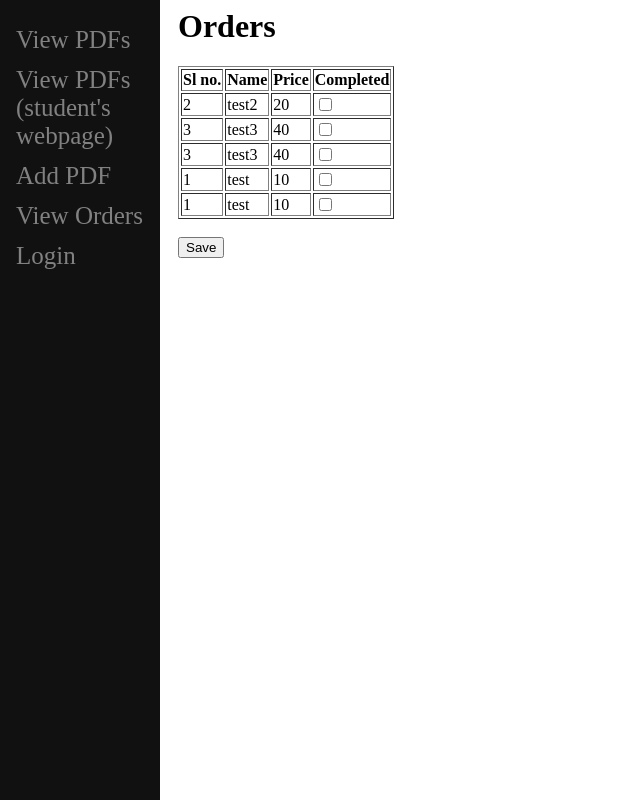
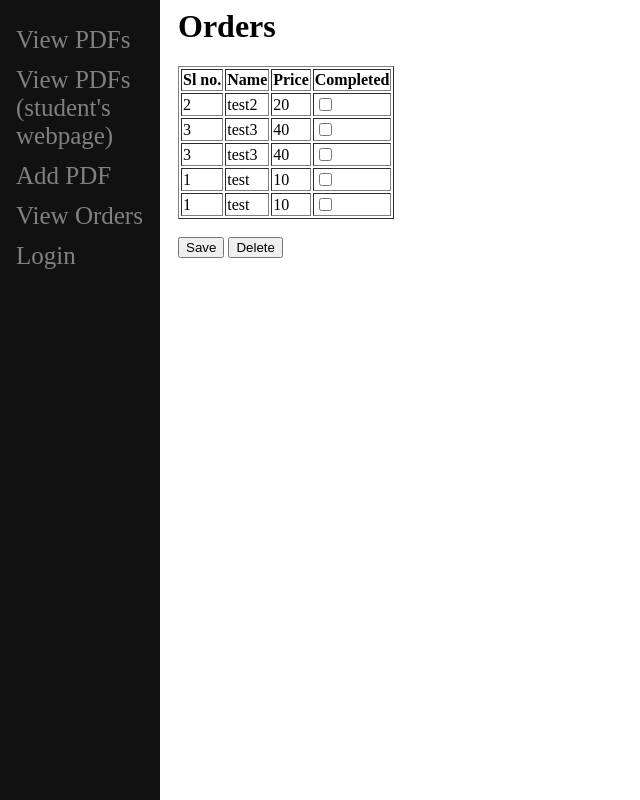
Before and after one commit to AnanyaShetty21/XeroxShopWebsite, a Django app: page /ownerorder/ in a window 1280 px wide. Shown: the whole page, without its empty margins (0-640 px from the left). Run offline with Django 4.2, Linux system fonts and the light colour scheme; data comes from the database, SQL or seed files in the repository; both versions use the stored data as it was after the commit.

Commit message:
Added a delete button in ownerorder.html

```diff
--- a/xeroxproject/xeroxapp/templates/ownerorder.html
+++ b/xeroxproject/xeroxapp/templates/ownerorder.html
@@ -23,6 +23,7 @@
   <br>
 
 	<button type="submit", value="save", name="save">Save</button>
+	<button type="submit", value="delete", name="delete">Delete</button>
 
 </form>
 {% endblock %}
--- a/xeroxproject/xeroxapp/views.py
+++ b/xeroxproject/xeroxapp/views.py
@@ -47,6 +47,11 @@ def ownerorder(response):
                     pdf.completed = False
                     pdf.save()
 
+        if response.POST.get("delete"):
+            for pdf in p.ownerorder_set.all():
+                if pdf.completed == True:
+                    pdf.delete()
+
 
 
 
```
Also changed, not shown: xeroxproject/db.sqlite3.
